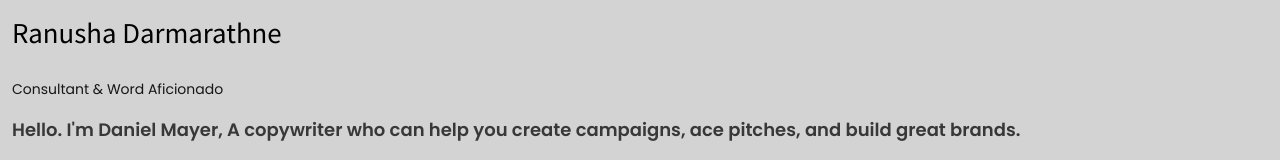
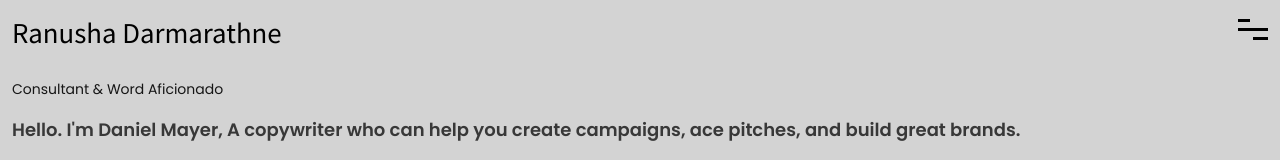
Before and after one commit to idsithija/portfolio-rd, a Next.js app: page / in a window 1280 px wide. Shown: the top 160 px of the page. Built offline with nearby package versions, Linux system fonts and the light colour scheme.

Commit message:
hambugur setup

```diff
--- a/components/Header.tsx
+++ b/components/Header.tsx
@@ -2,11 +2,20 @@ import Hambuger from "../assets/icons/Hambuger"
 
 function Header() {
   return (
-    <div className="flex p-3 justify-between">
+    <div className="flex p-3 justify-between items-center">
       <div className="flex-[7_7_0%]">
         <h1 className="text-[1.8rem]">Ranusha Darmarathne</h1>
       </div>
-      <Hambuger />
+
+
+      <div className="w-[30px] h-[30px] space-y-1.5 cursor-pointer">
+        <span className="w-[40%] h-[3px] block bg-black"></span>
+        <span className="w-[100%] h-[3px] block bg-black"></span>
+        <span className="w-[50%] h-[3px] block bg-black float-right"></span>
+      </div>
+
+
+
     </div>
   )
 }
```
